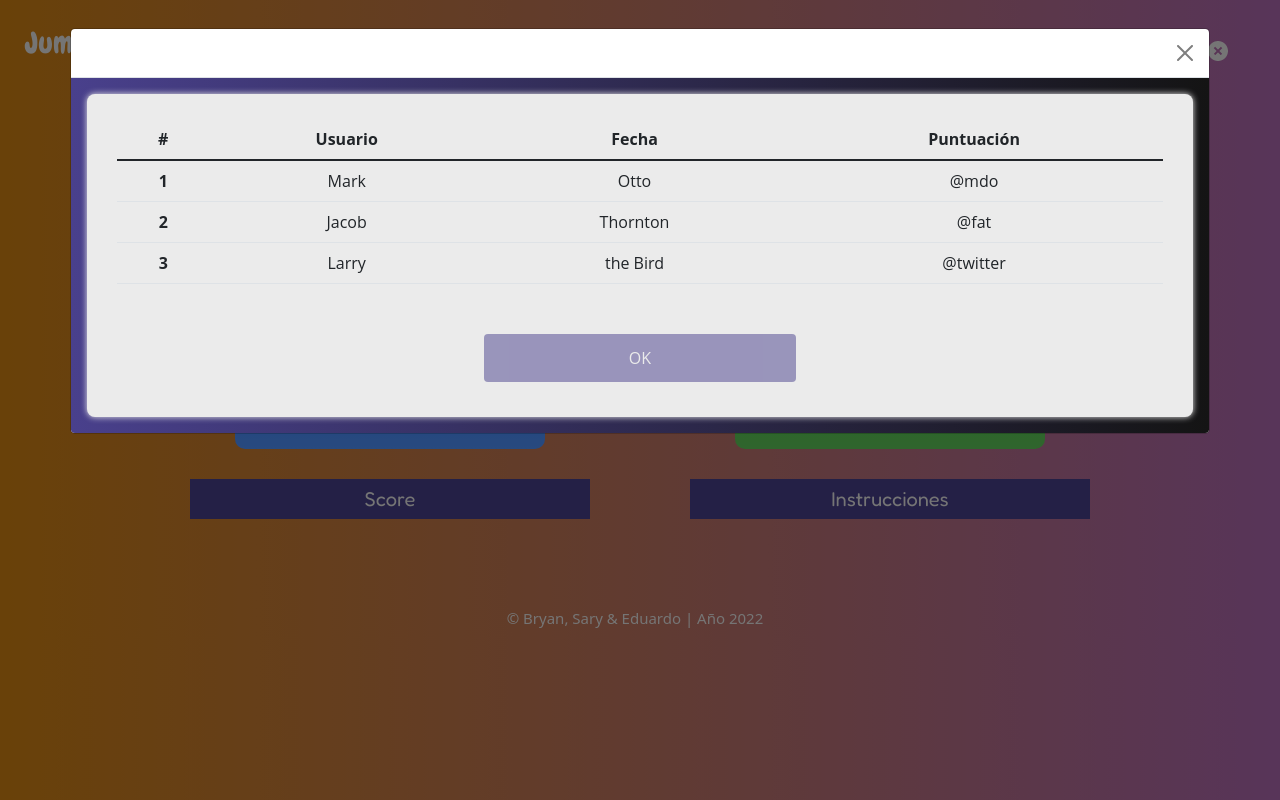
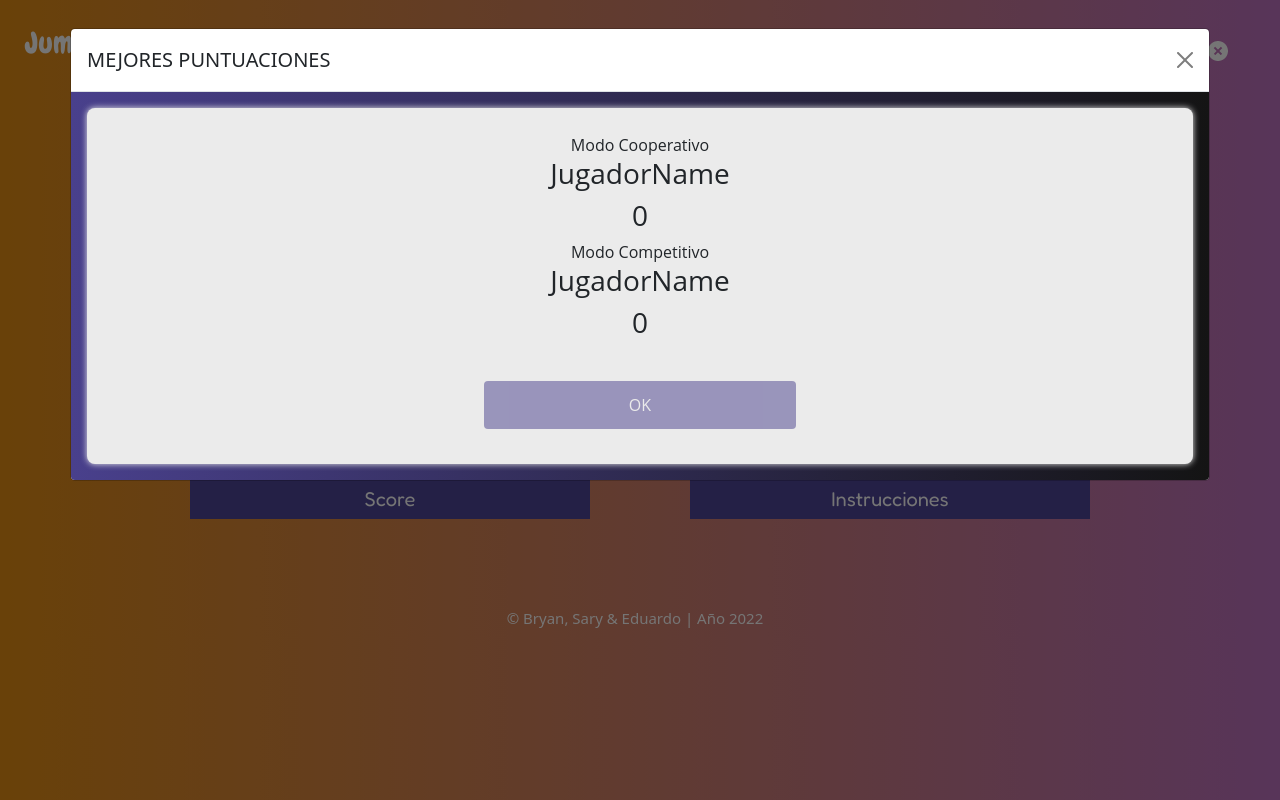
Before and after one commit to EduardoContreras98/Jump-It, a PHP site: page /Proyecto_Graficas_III/Pagina_Principal.php in a window 1280 px wide, after a click on "Score". Run offline with PHP 8.4, Linux system fonts and the light colour scheme; the visitor is signed in with stand-in values (Sample User, id 1).

Commit message:
Tabla de Puntuaciones

```diff
--- a/Pagina_JuegoCanvas.php
+++ b/Pagina_JuegoCanvas.php
@@ -75,9 +75,9 @@
 
 -->
 
-<input type="hidden" name="TipoDeModoJuego" id="TipoDeModoJuego" value="2" required>
-<input type="hidden" name="EscenarioTipo" id="EscenarioTipo" value="1" required>
-<input type="hidden" name="DificultadTipo" id="DificultadTipo" value="1" required>
+<input type="hidden" name="TipoDeModoJuego" id="TipoDeModoJuego"  required>
+<input type="hidden" name="EscenarioTipo" id="EscenarioTipo"  required>
+<input type="hidden" name="DificultadTipo" id="DificultadTipo"  required>
 
             <section class="contenedor" id ="canvas">
 
--- a/Pagina_Principal.php
+++ b/Pagina_Principal.php
@@ -30,13 +30,14 @@
         <script src="js/script_PopUps.js"></script>
         <script src="js/script_Musica.js"></script>
         <script src="js/script_ConfiguracionJuego.js"></script>
+        <script src="js/script_Puntuaciones.js"></script>
 
 
 
     </head>
 
 
-    <body onload="LeerKeysElemento();">
+    <body onload="LeerKeysElemento();CargarTablaDePuntuaciones();">
 
 
     <?php  include ('./header.php')?>
@@ -336,42 +337,23 @@
       <div class="modal-dialog modal-dialog-scrollable modal-xl">
       <div class="modal-content">
        <div class="modal-header">
-        <!-- <h5 class="modal-title" id="staticBackdropLabel">Modal title</h5> -->
+        <h5 class="modal-title" id="staticBackdropLabel">MEJORES PUNTUACIONES</h5>
         <button type="button" class="btn-close" data-bs-dismiss="modal" aria-label="Close"></button>
       </div>
       <div class="modal-body" id="modal-body2">
 
             <div class="form" id="Score">
-            <table class="table">
-              <thead>
-               <tr>
-                 <th scope="col">#</th>
-                 <th scope="col">Usuario</th>
-                 <th scope="col">Fecha</th>
-                 <th scope="col">Puntuación</th>
-                </tr>
-             </thead>
-             <tbody>
-                 <tr>
-                   <th scope="row">1</th>
-                   <td>Mark</td>
-                   <td>Otto</td>
-                   <td>@mdo</td>
-                </tr>
-                <tr>
-                   <th scope="row">2</th>
-                   <td>Jacob</td>
-                   <td>Thornton</td>
-                   <td>@fat</td>
-                </tr>
-               <tr>
-                   <th scope="row">3</th>
-                   <td>Larry</td>
-                   <td>the Bird</td>
-                   <td>@twitter</td>
-               </tr>
-              </tbody>
-             </table>
+
+
+            Modo Cooperativo
+            <h3 id="UsuarioHighscoreCooperativo"> AryMistery</h3>
+            <h3 id="ScoreHighscoreCooperativo"> 0</h3>
+
+            Modo Competitivo
+            <h3 id="UsuarioHighscoreCompetitivo"> AryMistery </h3>
+            <h3 id="ScoreHighscoreCompetitivo"> 0</h3>
+
+
 
                 <br>
                 <button type="button" class="btn-close" data-bs-dismiss="modal" aria-label="Close" >OK</button>
--- a/js/script_Puntuaciones.js
+++ b/js/script_Puntuaciones.js
@@ -82,3 +82,43 @@ function CambioUsuario(){
 
 }
 }
+
+
+function CargarTablaDePuntuaciones(){
+
+  const UsuarioHighscoreCooperativo = document.getElementById('UsuarioHighscoreCooperativo');
+  const ScoreHighscoreCooperativo = document.getElementById('ScoreHighscoreCooperativo');
+  const UsuarioHighscoreCompetitivo = document.getElementById('UsuarioHighscoreCompetitivo');
+  const ScoreHighscoreCompetitivo = document.getElementById('ScoreHighscoreCompetitivo');
+
+
+  var NombreUsuarioKey01 = localStorage.getItem("NombreUsuarioKey01");
+  var highscore01 = localStorage.getItem("highscore01");
+  var NombreUsuarioKey02 = localStorage.getItem("NombreUsuarioKey02");
+  var highscore02 = localStorage.getItem("highscore02");
+
+  if(highscore01 != null){
+
+    UsuarioHighscoreCooperativo.textContent = NombreUsuarioKey01;
+    ScoreHighscoreCooperativo.textContent = highscore01;
+} else{
+
+  UsuarioHighscoreCooperativo.textContent = "JugadorName"
+    ScoreHighscoreCooperativo.textContent = "0";
+
+}
+
+if(highscore02 != null){
+
+  UsuarioHighscoreCompetitivo.textContent = NombreUsuarioKey02;
+  ScoreHighscoreCompetitivo.textContent = highscore02;
+} else{
+
+  UsuarioHighscoreCompetitivo.textContent = "JugadorName"
+  ScoreHighscoreCompetitivo.textContent = "0";
+
+}
+
+
+
+}
```
Also changed, not shown: js/script_Canvas_SpacePrueba.js (+43 -11 lines), recursos/imagenes/star.png (added).
